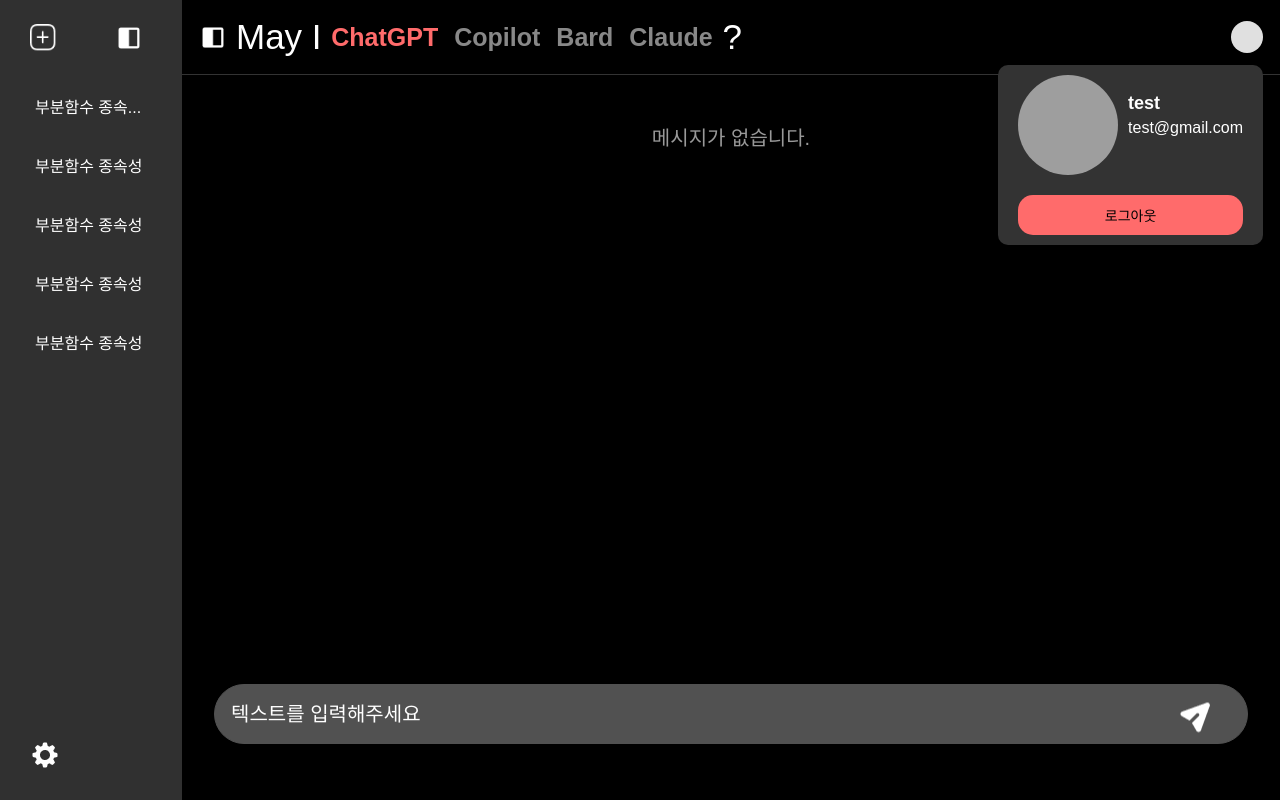
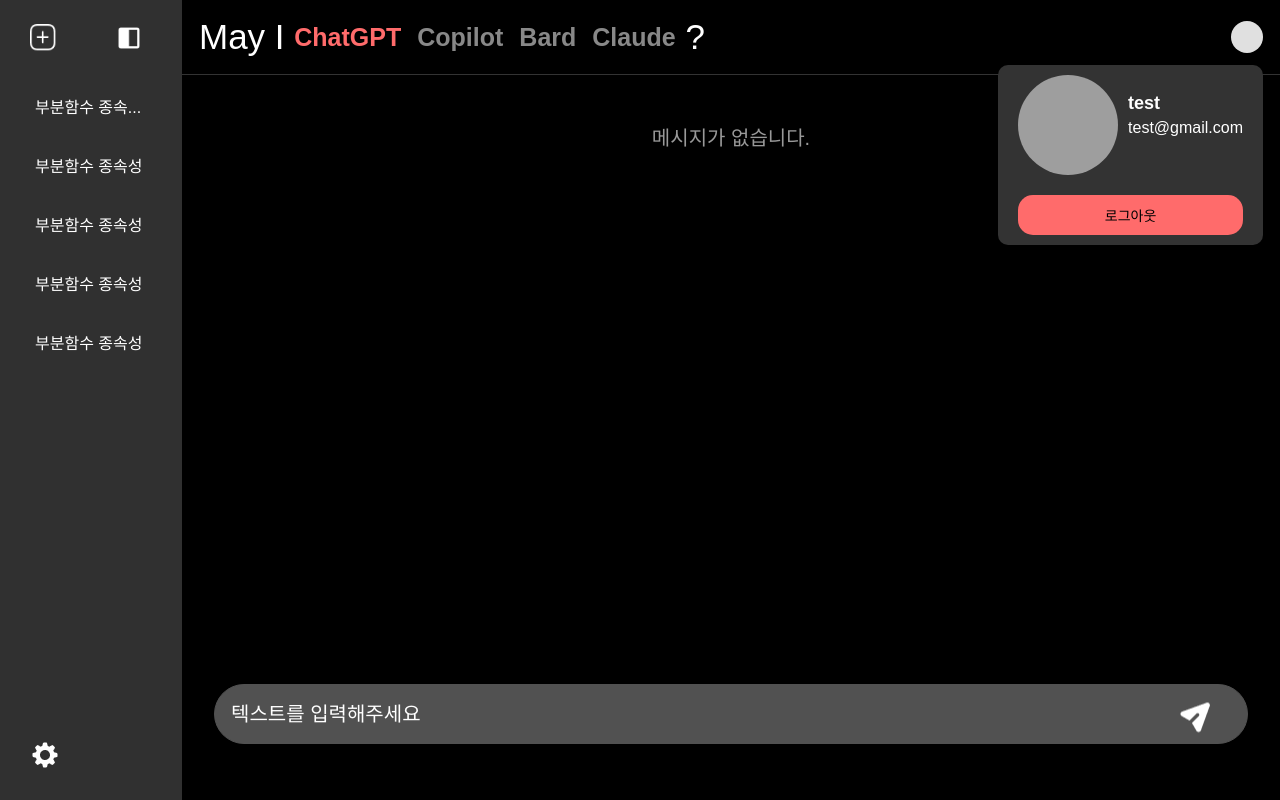
Before and after one commit to May-I-AI-Integrated-Platform/FE, a React (Vite) app: page /home in a window 1280 px wide. Built offline with nearby package versions, Linux system fonts and the light colour scheme; grey boxes are pictures that could not be loaded; a web font is replaced by a local one.

Commit message:
[FIX] #13 사이드바 버그 수정

```diff
--- a/src/Home.jsx
+++ b/src/Home.jsx
@@ -25,12 +25,13 @@
 
   return (
     <div className='home'>
-      {isOpen ? <Sidebar setOpen={setOpen}/> : <></>}
+      {isOpen ? <Sidebar setOpen={setOpen} setSetting={setSetting}/> : <></>}
       <div className='home-contents' style={isOpen ? {width: '90%'}: {width: "100%"}}>
-          <Header />
+          <Header isOpen={isOpen} setOpen={setOpen}/>
           <ChatArea messages={messages} />
           <Inputbar onSendMessage={handleSendMessage}/>
       </div>
+      {isSetting ? <TokenSetting setSetting={setSetting}/> : <></>}
     </div>
   )
 }
```
